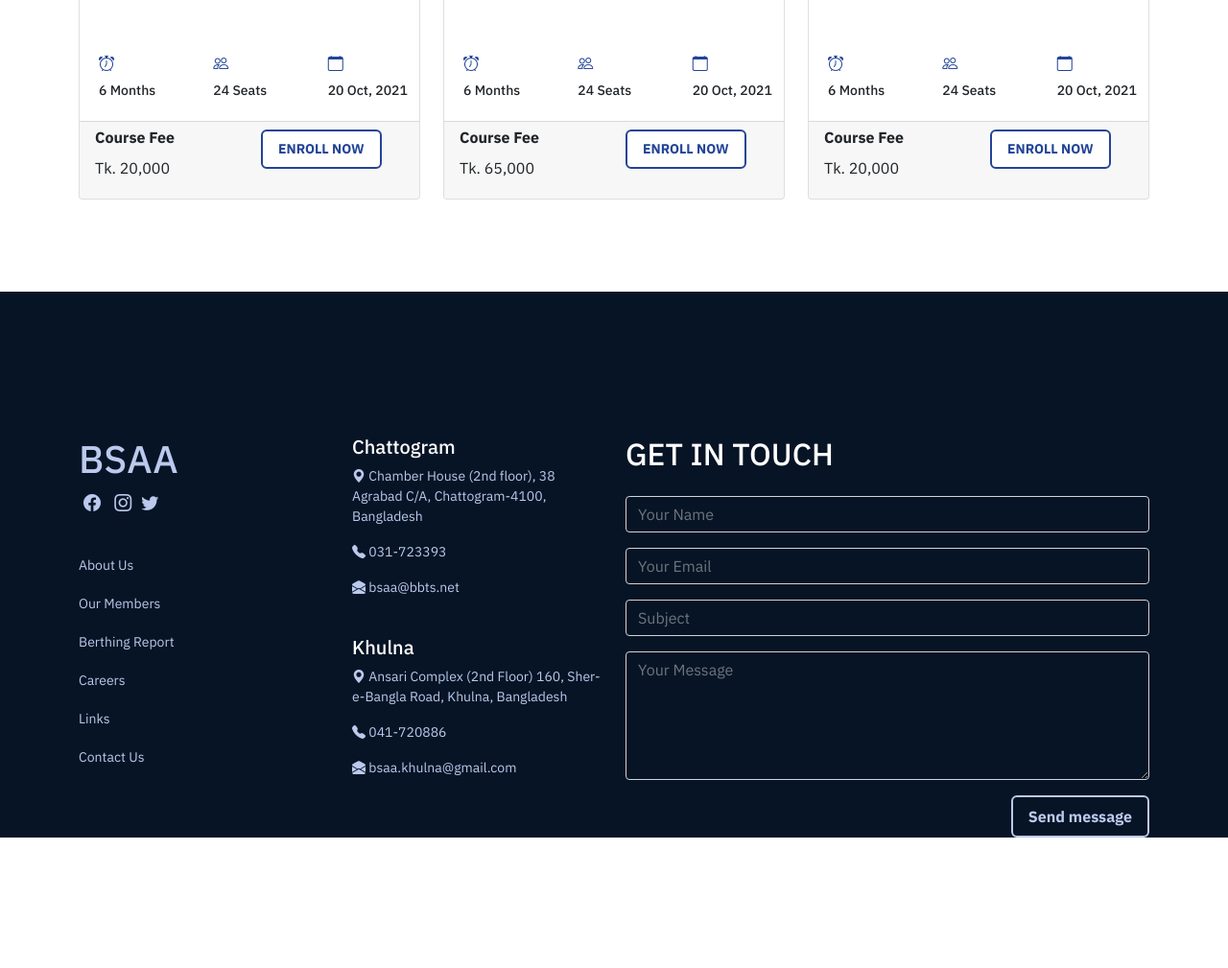
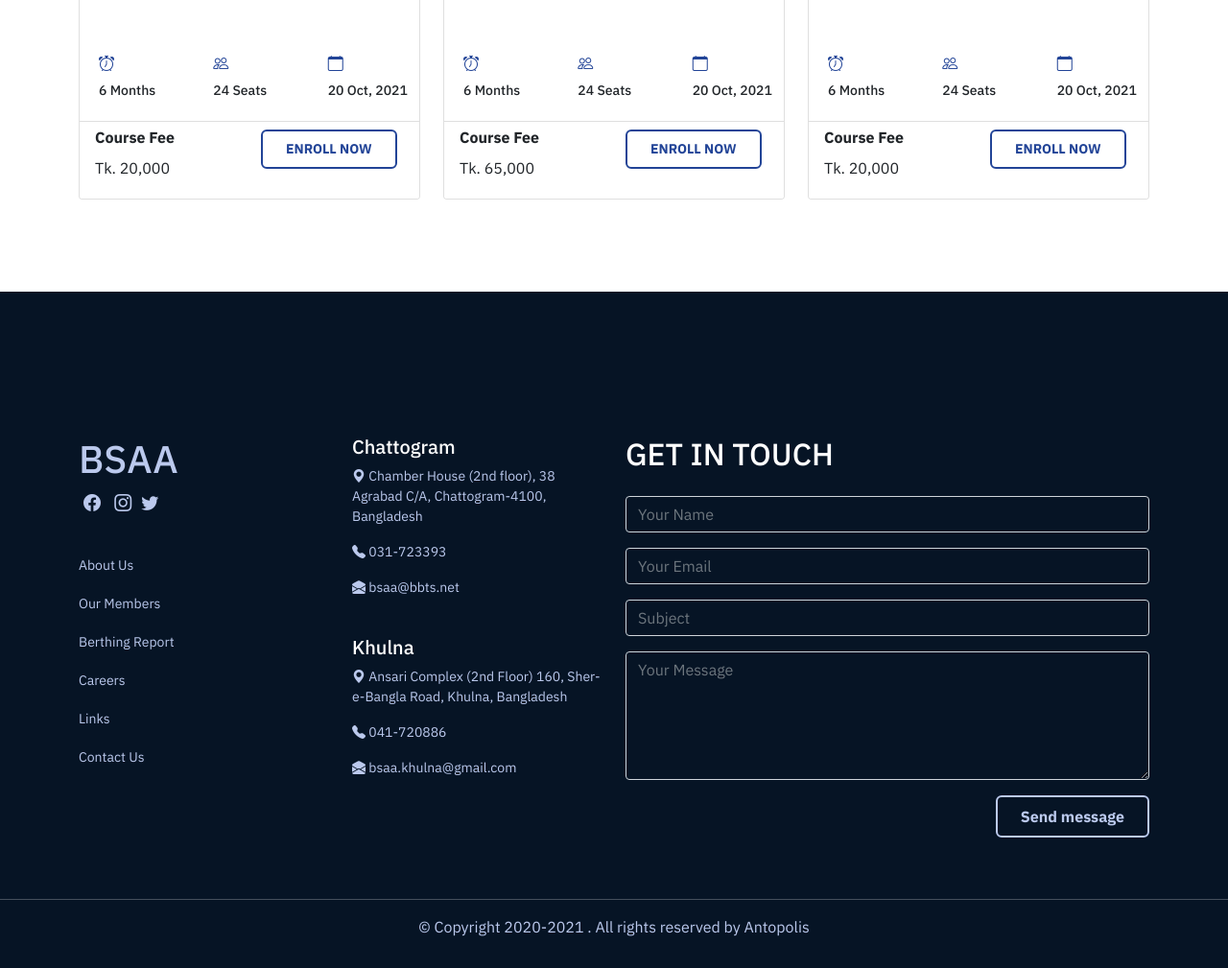
Before and after one commit to shahriar08/landing-page, a plain HTML site: page index.html in a window 1280 px wide. Shown: the part 1291-2300 px from the top of the page at 96% size. Before the commit the page ends 2164 px from the top, so only its background shows below. Drawn offline with nearby package versions, Linux system fonts and the light colour scheme.

Commit message:
added copyright section

```diff
--- a/index.html
+++ b/index.html
@@ -152,7 +152,7 @@
                     <p>Tk. 20,000</p>
                   </div>
                   <div class="col">
-                    <button class="main-sec-btn px-3 py-2 fw-bold">
+                    <button class="main-sec-btn px-4 py-2 fw-bold">
                       ENROLL NOW
                     </button>
                   </div>
@@ -198,7 +198,7 @@
                     <p>Tk. 65,000</p>
                   </div>
                   <div class="col">
-                    <button class="main-sec-btn px-3 py-2 fw-bold">
+                    <button class="main-sec-btn px-4 py-2 fw-bold">
                       ENROLL NOW
                     </button>
                   </div>
@@ -237,14 +237,14 @@
                   </div>
                 </div>
               </div>
-              <div class="card-footer">
+              <div class="card-footer ">
                 <div class="row">
                   <div class="col lh-1">
                     <p class="fw-bold">Course Fee</p>
                     <p>Tk. 20,000</p>
                   </div>
                   <div class="col">
-                    <button class="main-sec-btn px-3 py-2 fw-bold">
+                    <button class="main-sec-btn px-4 py-2 fw-bold">
                       ENROLL NOW
                     </button>
                   </div>
@@ -261,7 +261,7 @@
     <footer>
       <div class="footer">
         <div class="container">
-          <div class="row">
+          <div class="row pb-5">
             <div class="col-lg-3 col-md-3 col">
               <h1 class="footer-head">BSAA</h1>
                 <div class="row pb-3">
@@ -339,7 +339,7 @@
                 </div>
 
                 <div class="col d-flex align-items-end justify-content-end ">
-                    <button class="footer-sec-btn px-3 py-2 fw-bold">
+                    <button class="footer-sec-btn px-4 py-2 fw-bold">
                         Send message
                     </button>
                   </div>
@@ -347,7 +347,11 @@
             </div>
           </div>
         </div>
+        <hr>
+        <div class="footer-bottom"><p>&copy; Copyright 2020-2021 . All rights reserved by Antopolis</p></div>
       </div>
+
+
     </footer>
     <!-- JavaScript Bundle with Popper -->
     <script
--- a/style.css
+++ b/style.css
@@ -102,6 +102,9 @@ body {
 .card-icon {
   color: #224497;
 }
+.card-footer{
+  background-color: white;
+}
 .duration {
   line-height: 0;
   font-size: 14px;
@@ -154,3 +157,8 @@ body {
   font-size: 16px;
   color: #bbc9ed;
 }
+.footer-bottom{
+  color: #bbc9ed;
+  text-align: center;
+  padding-bottom: 15px;
+}
```
